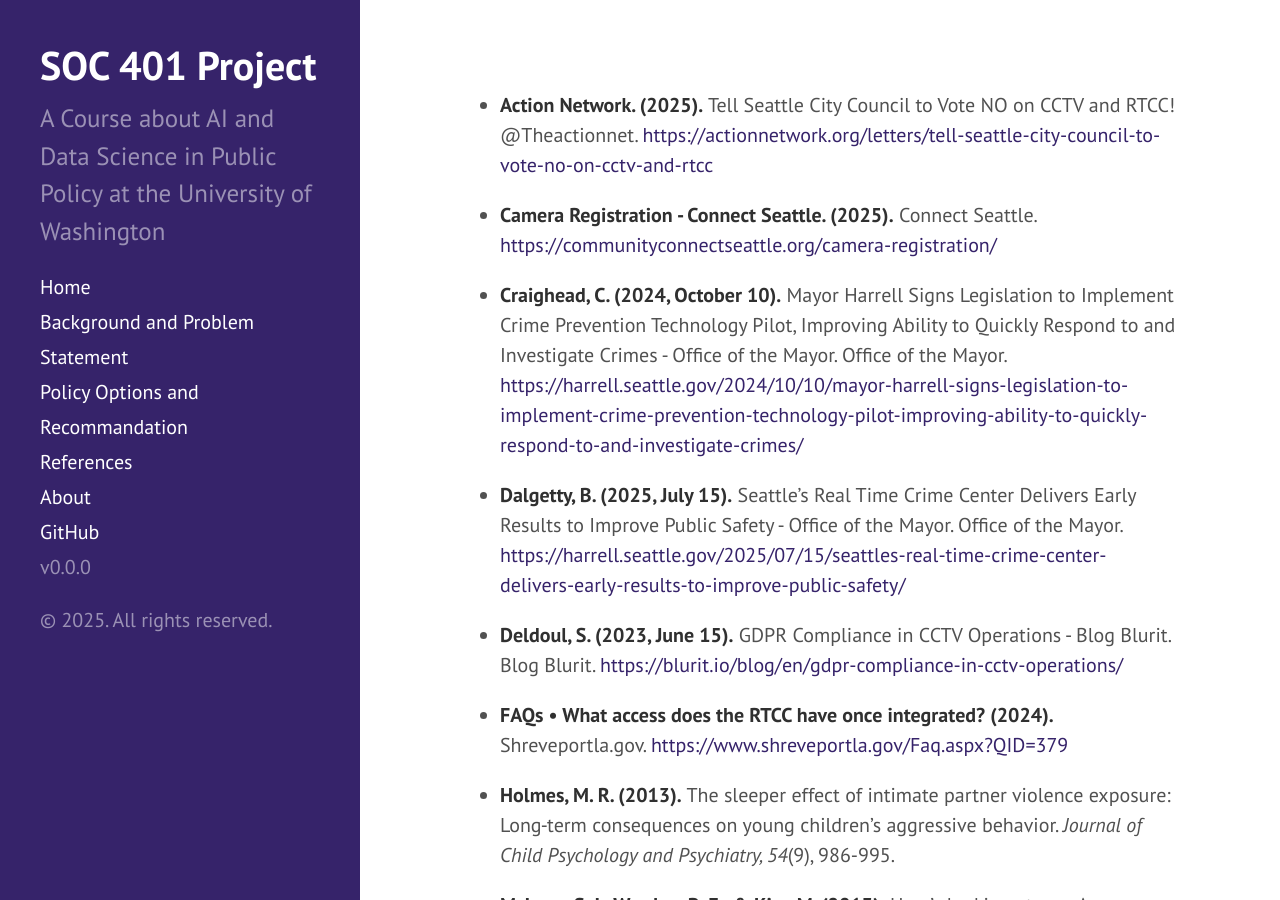
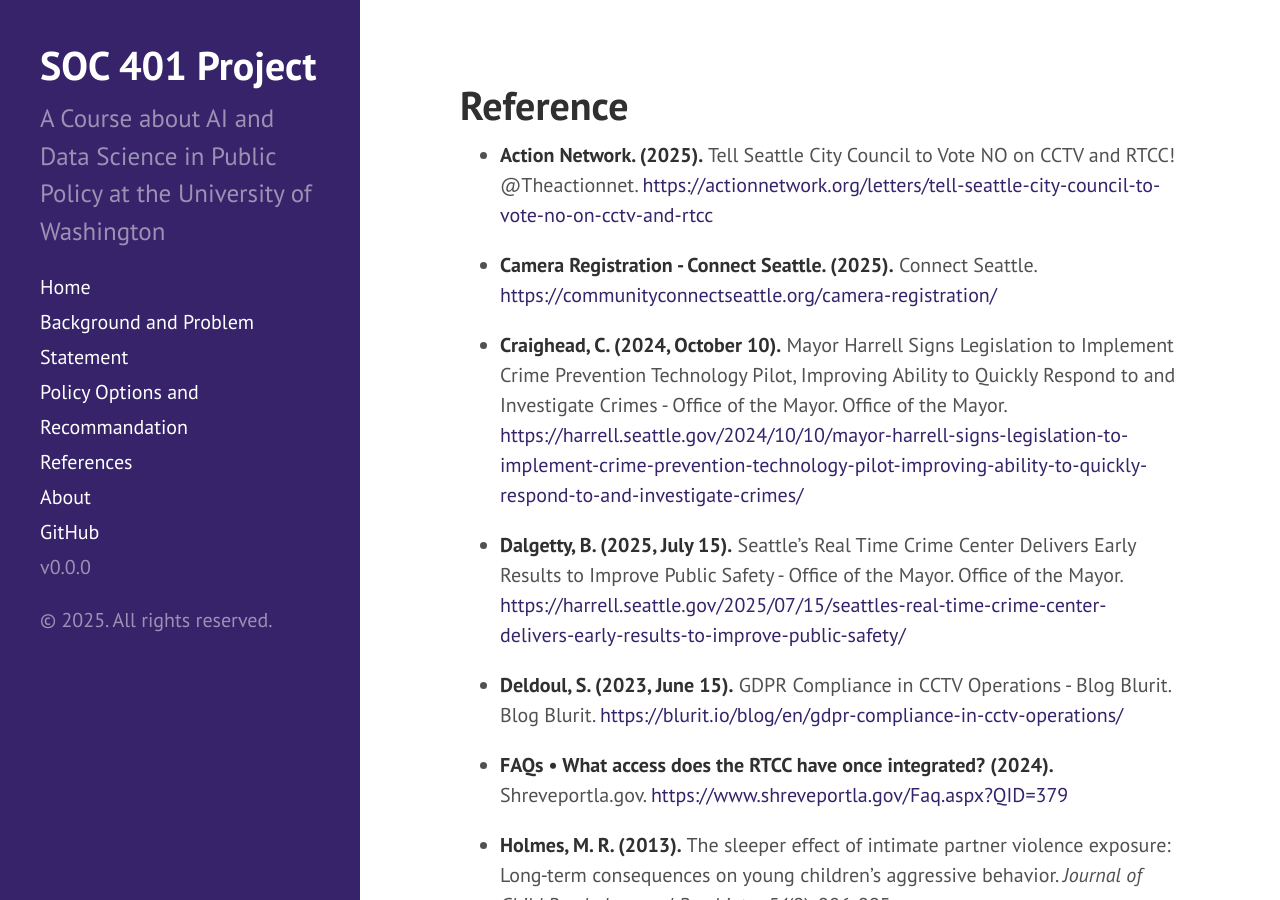
Before and after one commit to JianiT/SOC401-DS-AI-lab, a Jekyll site: the page built from Reference.md, in a window 1280 px wide and 900 px high. Built offline with Jekyll 4.4.1, drawn with Linux system fonts in a browser that asks for light colours.

Commit message:
Fix title formatting in Reference.md

```diff
--- a/Reference.md
+++ b/Reference.md
@@ -1,6 +1,6 @@
 ---
 layout: page
-title: #Reference
+title: Reference
 ---
 
 
```
